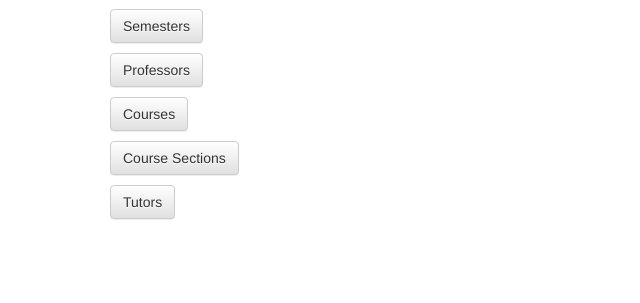
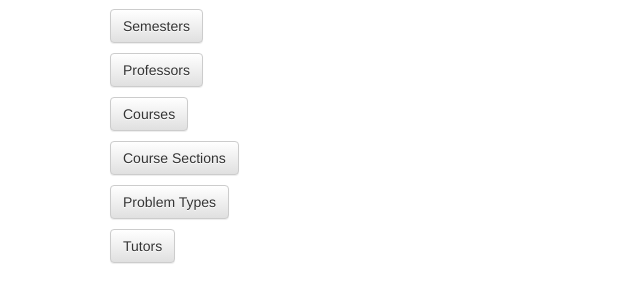
Before and after one commit to a-hodges/ist-tutoring, a Flask app: template templates/admin.html in a window 1280 px wide. Shown: the part 51-354 px from the top of the page, without its empty margins (0-640 px from the left). Run offline with Flask 2, Linux system fonts and the light colour scheme; the template is opened without the code that fills it: most values are stand-ins (such as "Sample title", 1, 10 or a date in 2020); some libraries are stand-ins or nearby versions.

Commit message:
Created more generalized list template
Tutors needed a specialized template

```diff
--- a/templates/admin.html
+++ b/templates/admin.html
@@ -3,11 +3,12 @@
 {% block content %}
 <div class="container">
     <ul>
-        <p><a class="btn btn-default" href="{{ url_for('semesters') }}">Semesters</a></p>
-        <p><a class="btn btn-default" href="{{ url_for('professors') }}">Professors</a></p>
-        <p><a class="btn btn-default" href="{{ url_for('courses') }}">Courses</a></p>
-        <p><a class="btn btn-default" href="{{ url_for('sections') }}">Course Sections</a></p>
-        <p><a class="btn btn-default" href="{{ url_for('tutors') }}">Tutors</a></p>
+        <p><a class="btn btn-default" href="{{ url_for('list_admin', type=m.Semesters) }}">Semesters</a></p>
+        <p><a class="btn btn-default" href="{{ url_for('list_admin', type=m.Professors) }}">Professors</a></p>
+        <p><a class="btn btn-default" href="{{ url_for('list_admin', type=m.Courses) }}">Courses</a></p>
+        <p><a class="btn btn-default" href="{{ url_for('list_admin', type=m.Sections) }}">Course Sections</a></p>
+        <p><a class="btn btn-default" href="{{ url_for('list_admin', type=m.ProblemTypes) }}">Problem Types</a></p>
+        <p><a class="btn btn-default" href="{{ url_for('list_tutors') }}">Tutors</a></p>
     </ul>
 </div>
 {% endblock %}
```
Also changed, not shown: templates/list_admin.html (added, +16 -0 lines), templates/list_tutors.html (added, +16 -0 lines), templates/semesters.html (deleted, +0 -16 lines).
